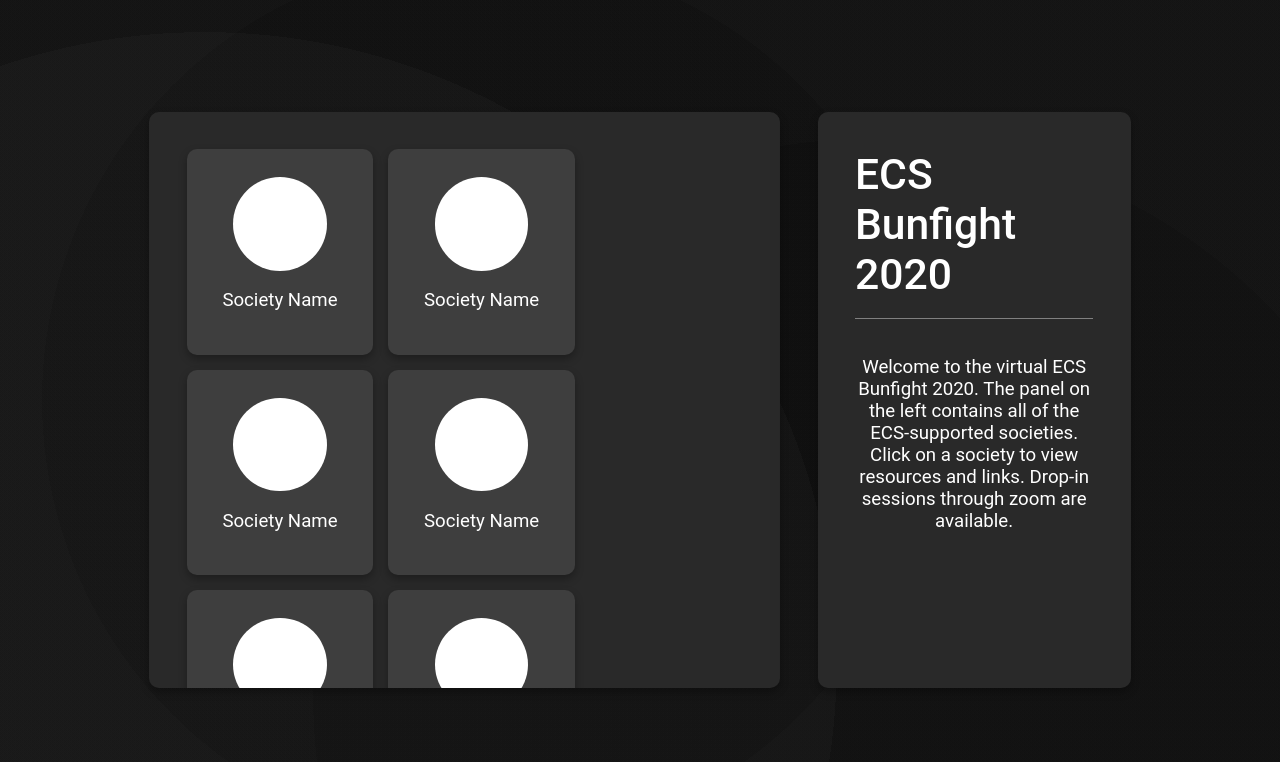
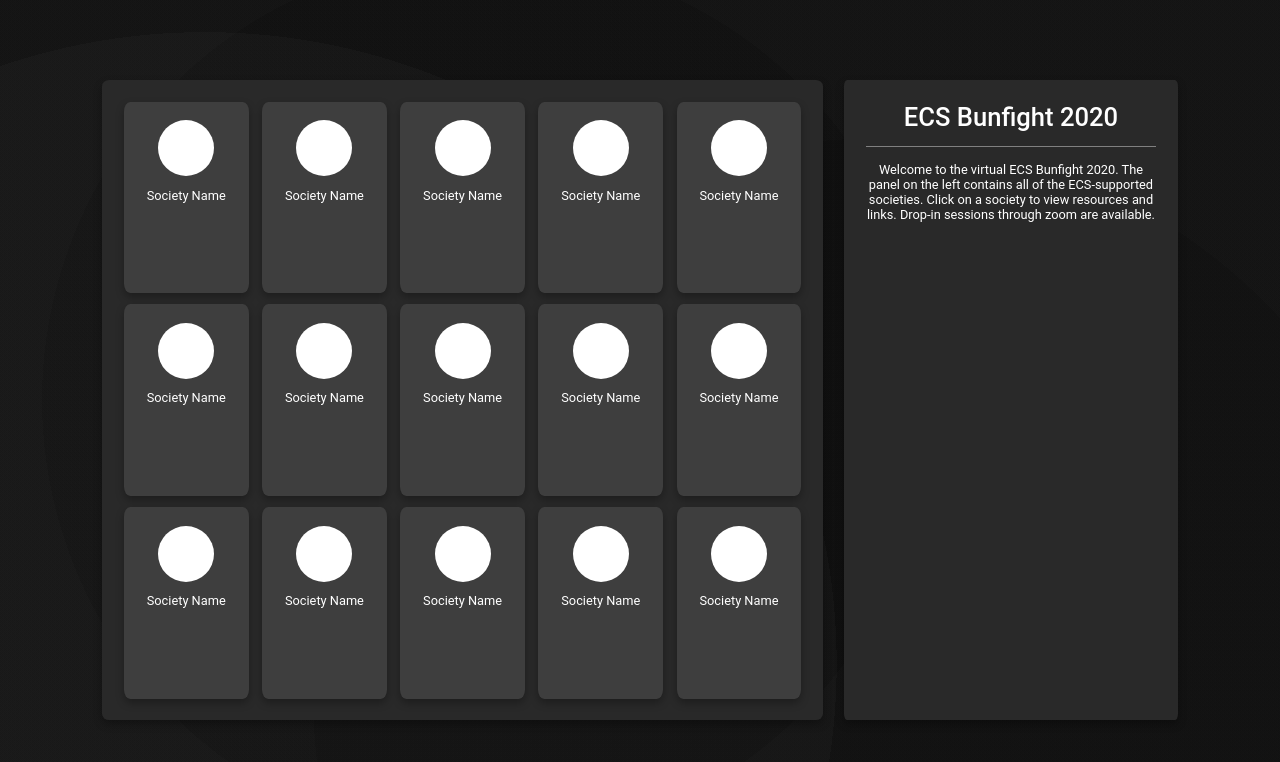
Before and after one commit to nawabgit/ecs-bunfight-website, a React (Create React App) app in the folder frontend/: page / in a window 1280 px wide. Shown: the top 762 px of the page. Built offline with nearby package versions, Linux system fonts and the light colour scheme.

Commit message:
updated UI to be uniform across all resolutions

```diff
--- a/frontend/src/App.tsx
+++ b/frontend/src/App.tsx
@@ -9,7 +9,7 @@ const AppContainer = styled.div`
   min-height: 100vh;
   max-height: 100vh;
   box-sizing: border-box;
-  padding: 6em 8em;
+  padding: 10vh 8vw;
 
   background-image: radial-gradient(
       circle at 16% 83%,
@@ -38,7 +38,7 @@ const AppContainer = styled.div`
 const Panel = styled.div`
   background-color: #292929;
   box-shadow: 0 4px 8px 0 rgba(0, 0, 0, 0.3);
-  border-radius: 10px;
+  border-radius: 1%;
 
   -webkit-animation: ${fadeIn} 0.6s cubic-bezier(0.39, 0.575, 0.565, 1) both;
   animation: ${fadeIn} 0.6s cubic-bezier(0.39, 0.575, 0.565, 1) both;
@@ -46,13 +46,13 @@ const Panel = styled.div`
 
 const SocietyPanel = styled(Panel)`
   display: grid;
-  grid-gap: 15px;
-  grid-template-columns: repeat(auto-fit, 10em);
+  grid-gap: 2%;
+  grid-template-columns: repeat(5, 1fr);
 
   flex: 7;
-  margin-right: 1em;
+  margin-right: 1%;
   overflow-y: auto;
-  padding: 2em 2em;
+  padding: 2% 2%;
 `;
 
 const WelcomePanel = styled(Panel)`
@@ -62,12 +62,13 @@ const WelcomePanel = styled(Panel)`
 
   flex: 3;
   overflow-y: auto;
-  margin-left: 1em;
-  padding: 2em 2em;
+  margin-left: 1%;
+  padding: 2% 2%;
 `;
 
 const CenteredText = styled.div`
   text-align: center;
+  font-size: 1vw;
 `;
 
 const Card = styled.div`
@@ -78,10 +79,10 @@ const Card = styled.div`
 
   background-color: #3e3e3e;
   box-shadow: 0 4px 8px 0 rgba(0, 0, 0, 0.3);
-  border-radius: 10px;
-  width: 10em;
-  height: 11em;
-  padding: 1.5em 1rem;
+  border-radius: 5%;
+  width: 100%;
+  height: 100%;
+  padding: 15% 5%;
 
   -webkit-animation: ${fadeIn} 0.3s cubic-bezier(0.39, 0.575, 0.565, 1) both;
   animation: ${fadeIn} 0.3s cubic-bezier(0.39, 0.575, 0.565, 1) both;
@@ -99,10 +100,14 @@ const Card = styled.div`
 
 const SocietyAvatar = styled.div`
   background-color: white;
-  min-height: 5em;
-  min-width: 5em;
-  border-radius: 5em;
-  margin-bottom: 1rem;
+  width: 50%;
+  border-radius: 50%;
+  margin-bottom: 10%;
+  &:after {
+    content: "";
+    display: block;
+    padding-bottom: 100%;
+  }
 `;
 
 const CardText = styled(CenteredText)`
@@ -110,15 +115,15 @@ const CardText = styled(CenteredText)`
 `;
 
 const WelcomeTitle = styled.div`
-  font-size: 32pt;
+  font-size: 2vw;
   font-weight: 550;
-  margin-bottom: 1rem;
+  margin-bottom: 5%;
 `;
 
 const WelcomeDivider = styled.div`
   width: 100%;
   border-bottom: solid 1px gray;
-  margin-bottom: 2rem;
+  margin-bottom: 5%;
 `;
 
 function App() {
```
